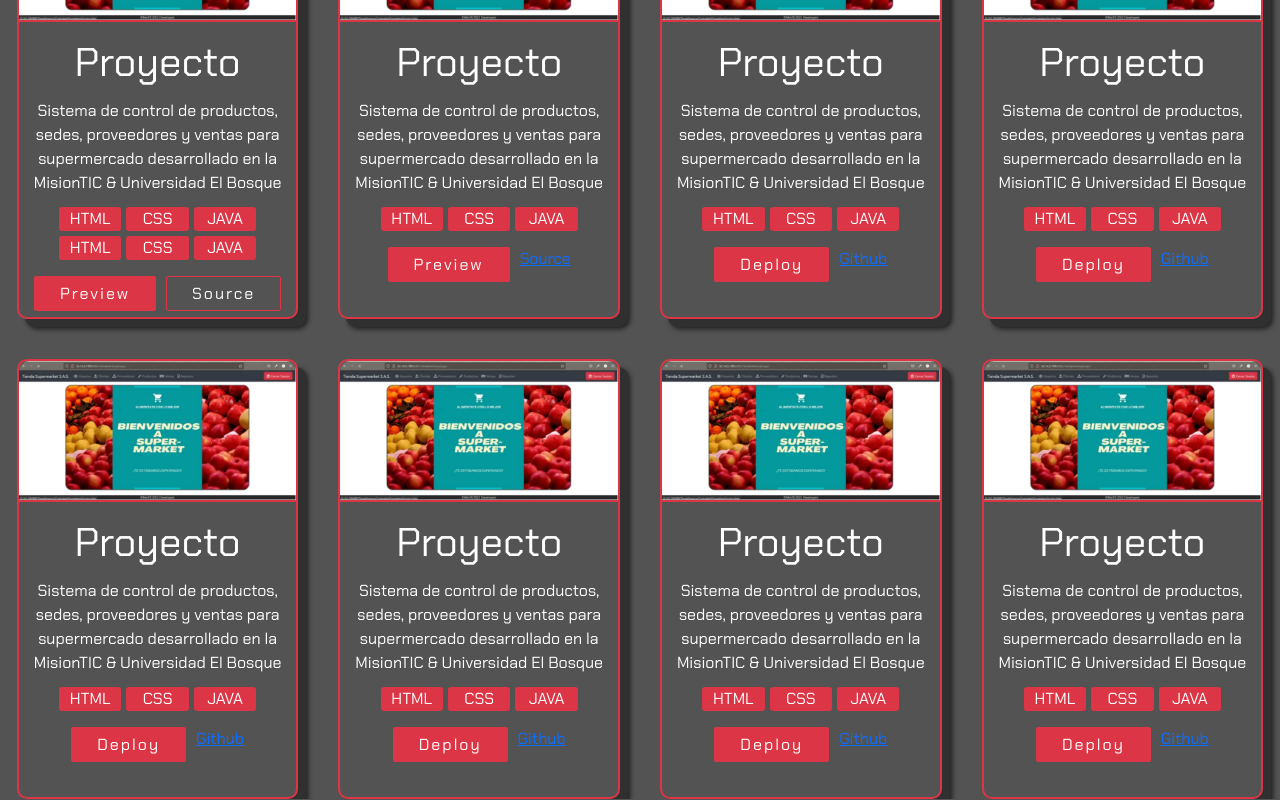
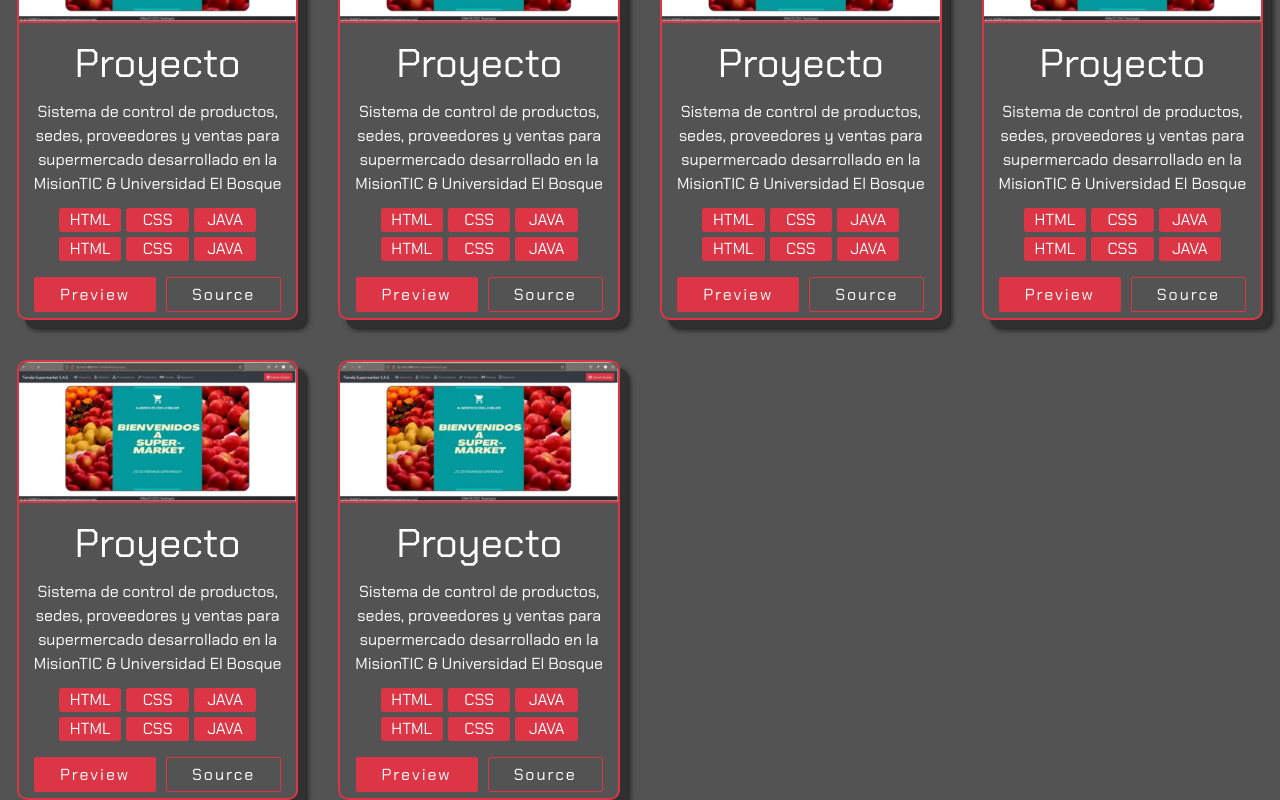
Before and after one commit to JeffersonPulido/PortfolioJP, a React (Vite) app: page / in a window 1280 px wide. Shown: the part 1641-2441 px from the top of the page. Built offline with nearby package versions, Linux system fonts and the light colour scheme.

Commit message:
Project v1.3 Responsive

```diff
--- a/src/components/principalInfo/info.css
+++ b/src/components/principalInfo/info.css
@@ -56,8 +56,3 @@
         margin: 0% 5%;
     }
 }
-
-/* DESKTOP BIG*/
-@media (min-width: 1800px) {
-
-}
--- a/src/components/projects/Projects.css
+++ b/src/components/projects/Projects.css
@@ -1,4 +1,6 @@
-.containerProject {}
+.containerProject {
+    padding-top: 1px;
+}
 
 .containerTitleProject>h1 {
     text-align: center;
@@ -128,3 +130,37 @@
     border: 1px solid var(--coloraccesorios);
     background: var(--coloraccesorios);
 }
+
+/* MOBILE */
+@media (max-width: 768px) {
+    .containerProject{
+        padding-top: 20%;
+    }
+    .containerInfoProject{
+        grid-template-columns: auto;
+        margin: 0% 5% 0% 5%;
+        width: 90%;
+    }
+    .containerCard{
+        max-height: 600px;
+    }
+    .cardTitle > h1{
+        font-size: 30px;
+    }
+    .cardDesc > p {
+        font-size: 20px;
+    }
+    .cardTech > ul > li{
+        font-size: 22px;
+    }
+    .btnDeploy, .btnGithub{
+        font-size: 25px;
+    }
+}
+
+/* DESKTOP BIG*/
+@media (min-width: 1800px) {
+    .containerCard{
+        max-height: 560px;
+    }
+}
--- a/src/components/projects/Projects.jsx
+++ b/src/components/projects/Projects.jsx
@@ -50,11 +50,14 @@ export const Projects = () => {
                 <li>HTML</li>
                 <li>CSS</li>
                 <li>JAVA</li>
+                <li>HTML</li>
+                <li>CSS</li>
+                <li>JAVA</li>
               </ul>
             </div>
             <div className='cardBtn'>
               <a href="" className='btnDeploy'>Preview</a>
-              <a href="">Source</a>
+              <a href="" className='btnGithub'>Source</a>
             </div>
           </div>
           <div className='containerCard'>
@@ -72,11 +75,14 @@ export const Projects = () => {
                 <li>HTML</li>
                 <li>CSS</li>
                 <li>JAVA</li>
+                <li>HTML</li>
+                <li>CSS</li>
+                <li>JAVA</li>
               </ul>
             </div>
             <div className='cardBtn'>
-              <a href="" className='btnDeploy'>Deploy</a>
-              <a href="">Github</a>
+              <a href="" className='btnDeploy'>Preview</a>
+              <a href="" className='btnGithub'>Source</a>
             </div>
           </div>
           <div className='containerCard'>
@@ -94,11 +100,14 @@ export const Projects = () => {
                 <li>HTML</li>
                 <li>CSS</li>
                 <li>JAVA</li>
+                <li>HTML</li>
+                <li>CSS</li>
+                <li>JAVA</li>
               </ul>
             </div>
             <div className='cardBtn'>
-              <a href="" className='btnDeploy'>Deploy</a>
-              <a href="">Github</a>
+              <a href="" className='btnDeploy'>Preview</a>
+              <a href="" className='btnGithub'>Source</a>
             </div>
           </div>
           <div className='containerCard'>
@@ -116,11 +125,14 @@ export const Projects = () => {
                 <li>HTML</li>
                 <li>CSS</li>
                 <li>JAVA</li>
+                <li>HTML</li>
+                <li>CSS</li>
+                <li>JAVA</li>
               </ul>
             </div>
             <div className='cardBtn'>
-              <a href="" className='btnDeploy'>Deploy</a>
-              <a href="">Github</a>
+              <a href="" className='btnDeploy'>Preview</a>
+              <a href="" className='btnGithub'>Source</a>
             </div>
           </div>
           <div className='containerCard'>
@@ -138,55 +150,14 @@ export const Projects = () => {
                 <li>HTML</li>
                 <li>CSS</li>
                 <li>JAVA</li>
-              </ul>
-            </div>
-            <div className='cardBtn'>
-              <a href="" className='btnDeploy'>Deploy</a>
-              <a href="">Github</a>
-            </div>
-          </div>
-          <div className='containerCard'>
-            <div className='cardThumb'>
-              <img src={caratula} alt="" />
-            </div>
-            <div className='cardTitle'>
-              <h1>Proyecto</h1>
-            </div>
-            <div className='cardDesc'>
-              <p>Sistema de control de productos, sedes, proveedores y ventas para supermercado desarrollado en la MisionTIC & Universidad El Bosque</p>
-            </div>
-            <div className='cardTech'>
-              <ul>
                 <li>HTML</li>
                 <li>CSS</li>
                 <li>JAVA</li>
               </ul>
             </div>
             <div className='cardBtn'>
-              <a href="" className='btnDeploy'>Deploy</a>
-              <a href="">Github</a>
-            </div>
-          </div>
-          <div className='containerCard'>
-            <div className='cardThumb'>
-              <img src={caratula} alt="" />
-            </div>
-            <div className='cardTitle'>
-              <h1>Proyecto</h1>
-            </div>
-            <div className='cardDesc'>
-              <p>Sistema de control de productos, sedes, proveedores y ventas para supermercado desarrollado en la MisionTIC & Universidad El Bosque</p>
-            </div>
-            <div className='cardTech'>
-              <ul>
-                <li>HTML</li>
-                <li>CSS</li>
-                <li>JAVA</li>
-              </ul>
-            </div>
-            <div className='cardBtn'>
-              <a href="" className='btnDeploy'>Deploy</a>
-              <a href="">Github</a>
+              <a href="" className='btnDeploy'>Preview</a>
+              <a href="" className='btnGithub'>Source</a>
             </div>
           </div>
         </div>
```
